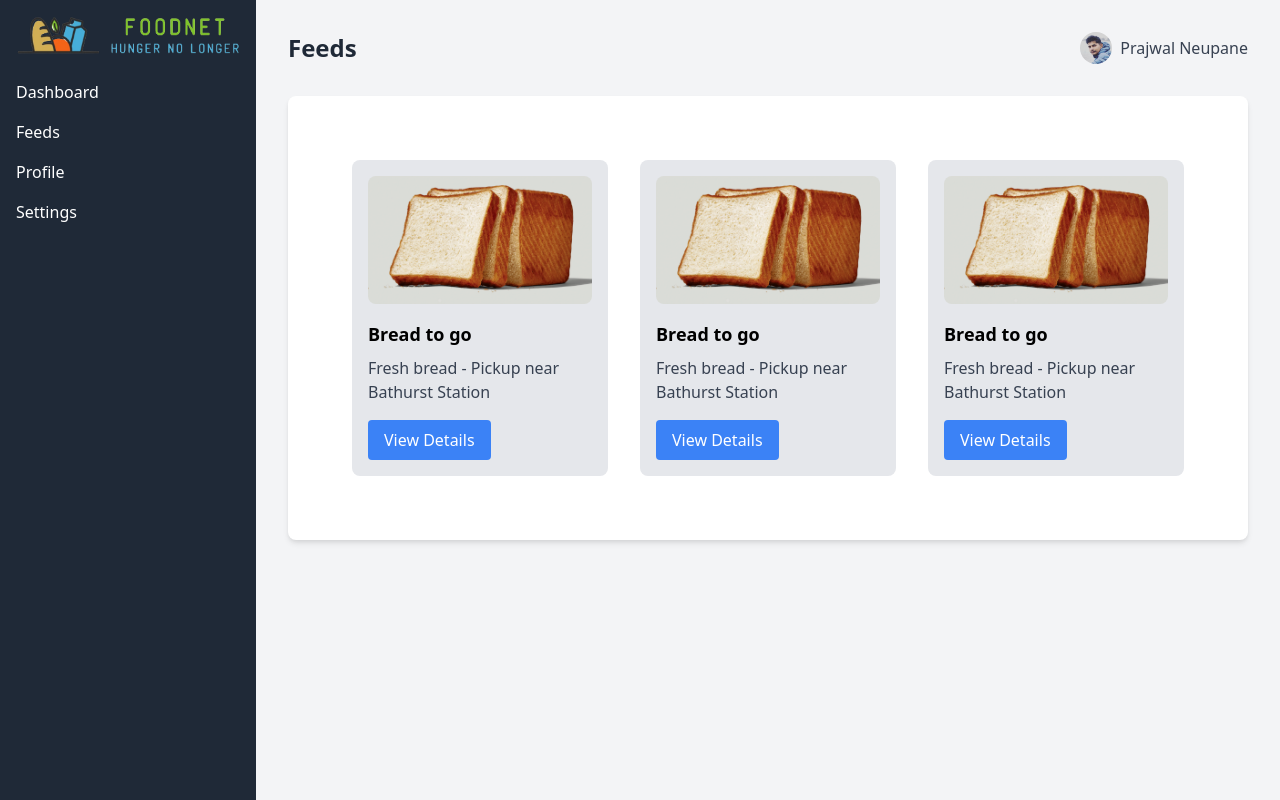
After one commit to geekynice/NCT_Hacks, a Django app: template templates/feed.html in a window 1280 px wide. The commit adds this page. Run offline with Django 3.2, Linux system fonts and the light colour scheme; the template is opened without the code that fills it, so the values that code supplies are empty.

Commit message:
Dashboard

```diff
--- a/foodNet_app/urls.py
+++ b/foodNet_app/urls.py
@@ -10,4 +10,6 @@ urlpatterns = [
     path('', views.index, name="index"),
     path('register/', views.register, name="register"),
     path('login/', views.login, name="login"),
+    path('dashboard/', views.dashboard, name="dashboard"),
+    path('feed/', views.feed, name="feed"),
 ]
--- a/foodNet_app/views.py
+++ b/foodNet_app/views.py
@@ -9,6 +9,12 @@ def index(request):
 
 def login(request):
     return render(request, 'login.html')
+
+def dashboard(request):
+    return render(request, 'dashboard.html')
+
+def feed(request):
+    return render(request, 'feed.html')
 
 def register(request):
     if request.method == 'POST':
--- a/static/css/style.css
+++ b/static/css/style.css
@@ -56,4 +56,8 @@ p {
 
 .button:hover {
   background-color: #2980b9; /* Button background color on hover */
+}
+
+body, section {
+  overflow-x: hidden;
 }/*# sourceMappingURL=style.css.map */
--- a/static/css/style.scss
+++ b/static/css/style.scss
@@ -56,3 +56,7 @@ body {
   .button:hover {
     background-color: #2980b9; /* Button background color on hover */
   }
+
+  body, section{
+    overflow-x: hidden;
+  }
--- /dev/null
+++ b/templates/feed.html
@@ -0,0 +1,77 @@
+{% load static %}
+<!DOCTYPE html>
+<html lang="en">
+<head>
+  <meta charset="UTF-8">
+  <meta name="viewport" content="width=device-width, initial-scale=1.0">
+  <!-- Include Tailwind CSS via CDN -->
+  <link href="https://cdn.jsdelivr.net/npm/tailwindcss@2.2.19/dist/tailwind.min.css" rel="stylesheet">
+  <title>Dashboard - FoodNet</title>
+</head>
+<body class="bg-gray-100 font-sans flex">
+
+  <!-- Side Navigation -->
+  <aside class="bg-gray-800 text-white h-screen w-1/5 overflow-y-auto">
+    <!-- Logo -->
+    <div class="flex items-center justify-center p-4">
+      <img src="{%static 'images/main_logo.png'%}" alt="FoodNet Logo" class="h-10">
+    </div>
+    <!-- Navigation Links -->
+    <nav>
+      <a href="#" class="block py-2 px-4 hover:bg-gray-700">Dashboard</a>
+      <a href="#" class="block py-2 px-4 hover:bg-gray-700">Feeds</a>
+      <a href="#" class="block py-2 px-4 hover:bg-gray-700">Profile</a>
+      <a href="#" class="block py-2 px-4 hover:bg-gray-700">Settings</a>
+      <!-- Add more links as needed -->
+    </nav>
+  </aside>
+
+  <!-- Main Content Area -->
+  <div class="flex-1 p-8">
+    <!-- Header with User Photo -->
+    <header class="flex items-center justify-between mb-8">
+      <h1 class="text-2xl font-bold text-gray-800">Feeds</h1>
+      <div class="flex items-center">
+        <img src="{% static 'images/prajwal.jpg'%}" alt="User Photo" class="h-8 w-8 rounded-full mr-2">
+        <span class="text-gray-700">Prajwal Neupane</span>
+      </div>
+    </header>
+
+    <!-- Main Content Goes Here -->
+    <div class="bg-white p-8 rounded-lg shadow-md">
+      <section class="bg-white p-8 rounded-lg">
+
+        <!-- Product List -->
+        <div class="grid grid-cols-1 md:grid-cols-2 lg:grid-cols-3 gap-8">
+          <!-- Product Card (Repeat for each product) -->
+          <div class="bg-gray-200 p-4 rounded-lg">
+            <img src="{%static 'images/bread.webp'%}" alt="Product 1" class="w-full h-32 object-cover mb-4 rounded-lg">
+            <h3 class="text-lg font-bold mb-2">Bread to go</h3>
+            <p class="text-gray-700 mb-4">Fresh bread - Pickup near Bathurst Station</p>
+            <button class="bg-blue-500 text-white py-2 px-4 rounded hover:bg-blue-700 focus:outline-none">View Details</button>
+          </div>
+
+          <div class="bg-gray-200 p-4 rounded-lg">
+            <img src="{%static 'images/bread.webp'%}" alt="Product 1" class="w-full h-32 object-cover mb-4 rounded-lg">
+            <h3 class="text-lg font-bold mb-2">Bread to go</h3>
+            <p class="text-gray-700 mb-4">Fresh bread - Pickup near Bathurst Station</p>
+            <button class="bg-blue-500 text-white py-2 px-4 rounded hover:bg-blue-700 focus:outline-none">View Details</button>
+          </div>
+
+
+          <div class="bg-gray-200 p-4 rounded-lg">
+            <img src="{%static 'images/bread.webp'%}" alt="Product 1" class="w-full h-32 object-cover mb-4 rounded-lg">
+            <h3 class="text-lg font-bold mb-2">Bread to go</h3>
+            <p class="text-gray-700 mb-4">Fresh bread - Pickup near Bathurst Station</p>
+            <button class="bg-blue-500 text-white py-2 px-4 rounded hover:bg-blue-700 focus:outline-none">View Details</button>
+          </div>
+
+          <!-- Repeat similar structure for other products -->
+          <!-- ... -->
+        </div>
+      </section>
+    </div>
+  </div>
+
+</body>
+</html>
```
Also changed, not shown: templates/dashboard.html (added, +48 -0 lines), templates/index.html (+50 -9 lines), templates/register.html (+0 -69 lines), static/images/anurag2.png (renamed from static/images/Screenshot 2024-02-26 154104.png), static/images/bread.webp (added), static/images/main_logo.png, 2 other files.
